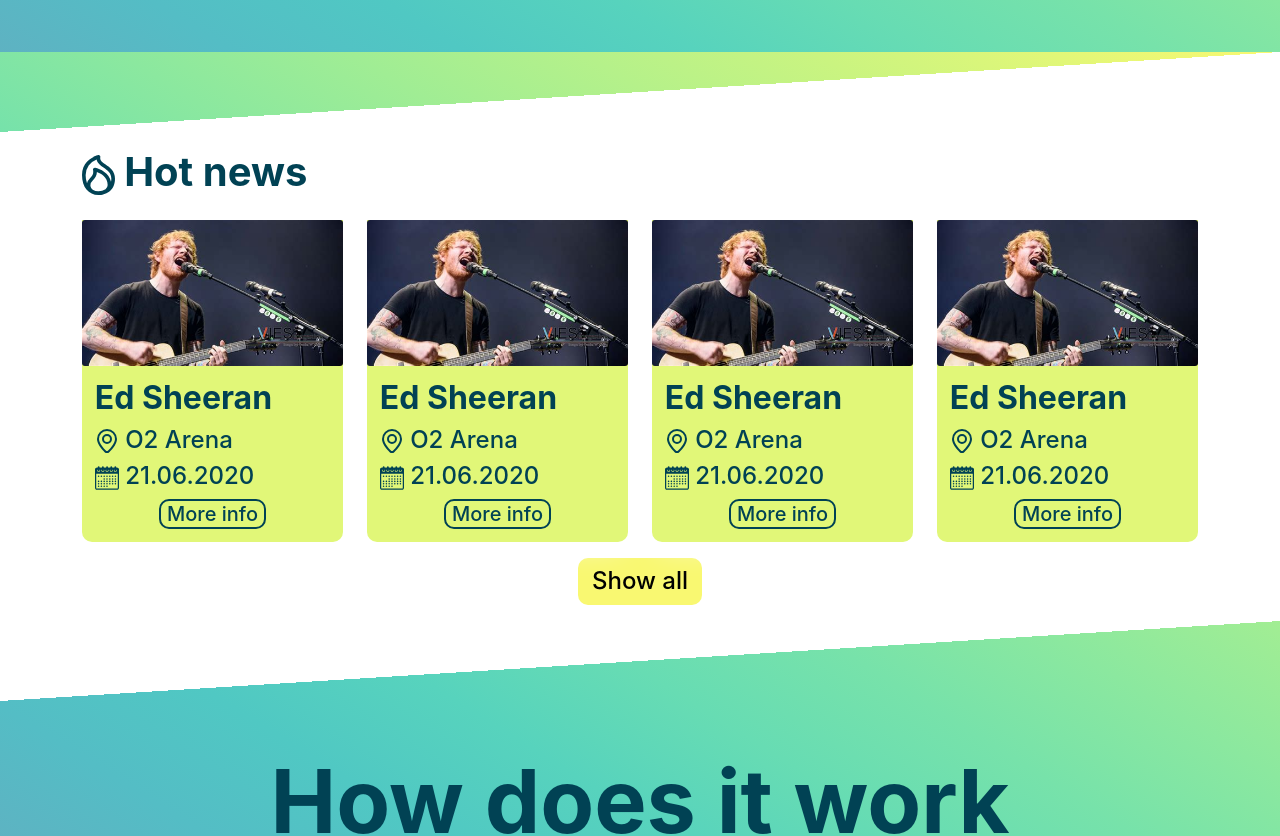
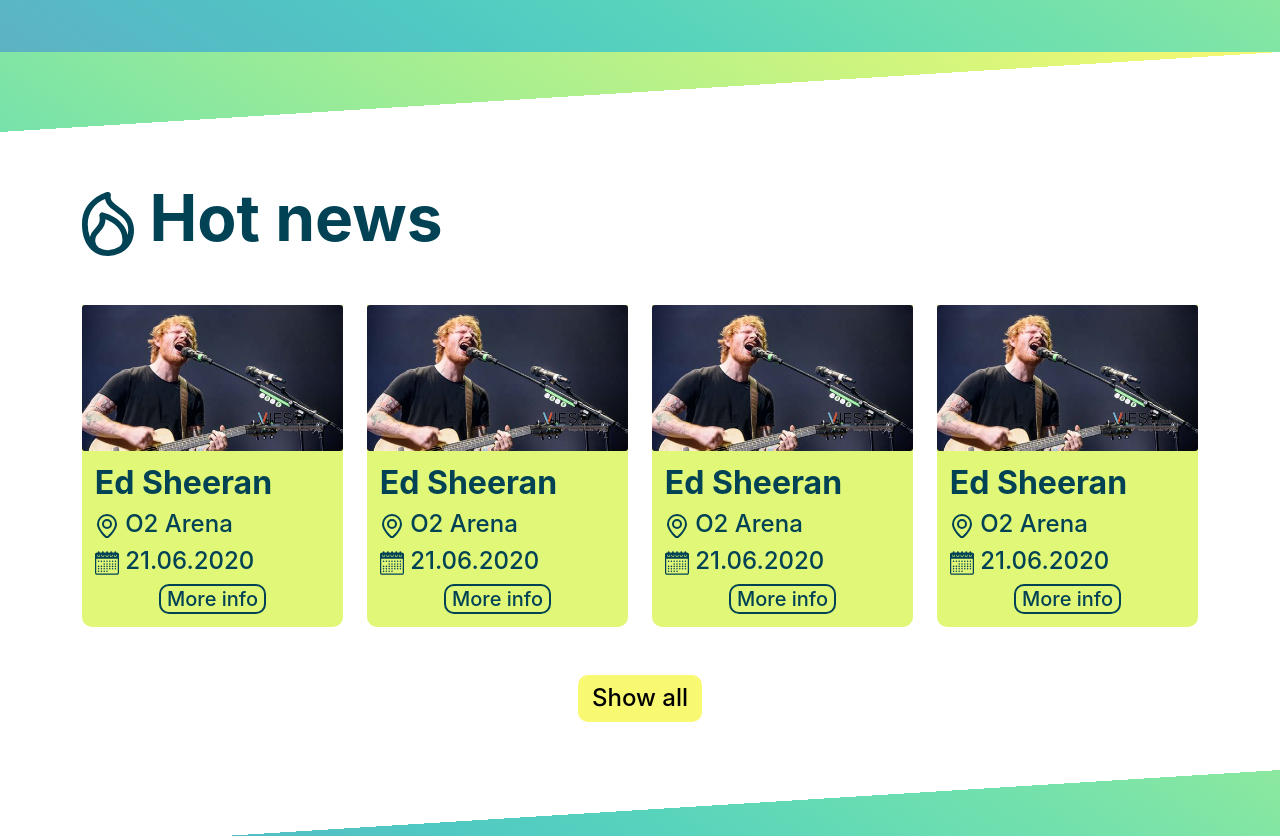
Before and after one commit to tadeas-drab/eventoget-next, a Next.js app: page / in a window 1280 px wide. Shown: the part 860-1696 px from the top of the page. Built offline with nearby package versions, Linux system fonts and the light colour scheme.

Commit message:
hot news added padding between elements

```diff
--- a/pages/index.tsx
+++ b/pages/index.tsx
@@ -38,9 +38,9 @@
       <div className='top-decor'></div>
 
       <div className='white-bg'>
-        <div className="container pt-3 pb-3">
-          <h1 className='fw-bold'><img src="/images/fire.svg" className='icon'/>&nbsp;Hot news</h1>
-          <div className="row mt-4">
+        <div className="container pt-5 pb-5">
+          <h1 className='fw-bold fs-4 mb-5'><img src="/images/fire.svg" className='icon'/>&nbsp;Hot news</h1>
+          <div className="row">
             <div className='col-3'>
               <div className='card'>
                 <img src="/images/sheeran-concert.jpg" alt="photo" className='card-img'/>
@@ -97,7 +97,7 @@
               </div>
             </div>
           </div>
-          <div className='text-center mt-3'>
+          <div className='text-center mt-5'>
             <button className='button-yellow'>
               <h4 className='mb-0 p-2'>Show all</h4>
             </button>
```
